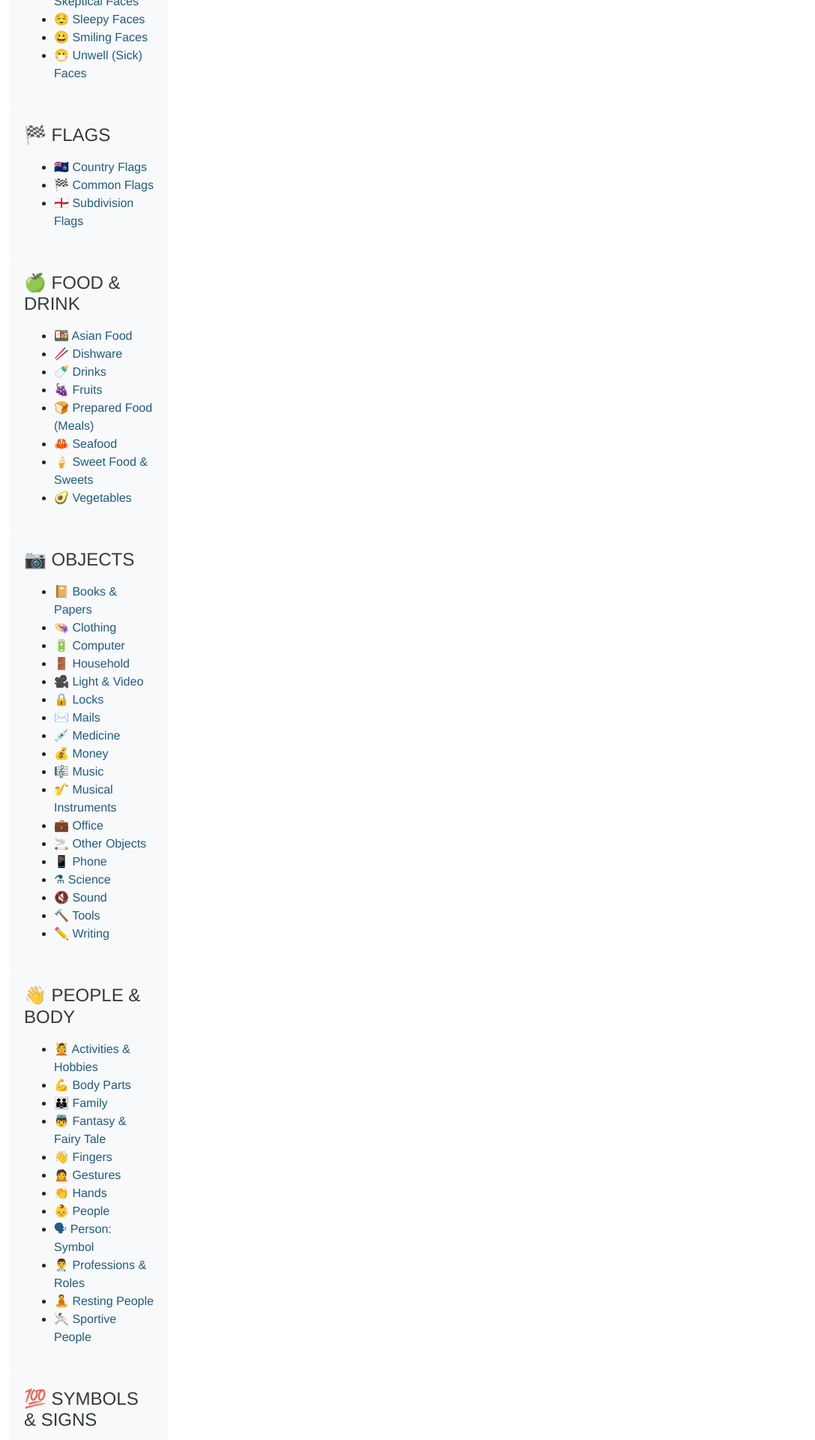
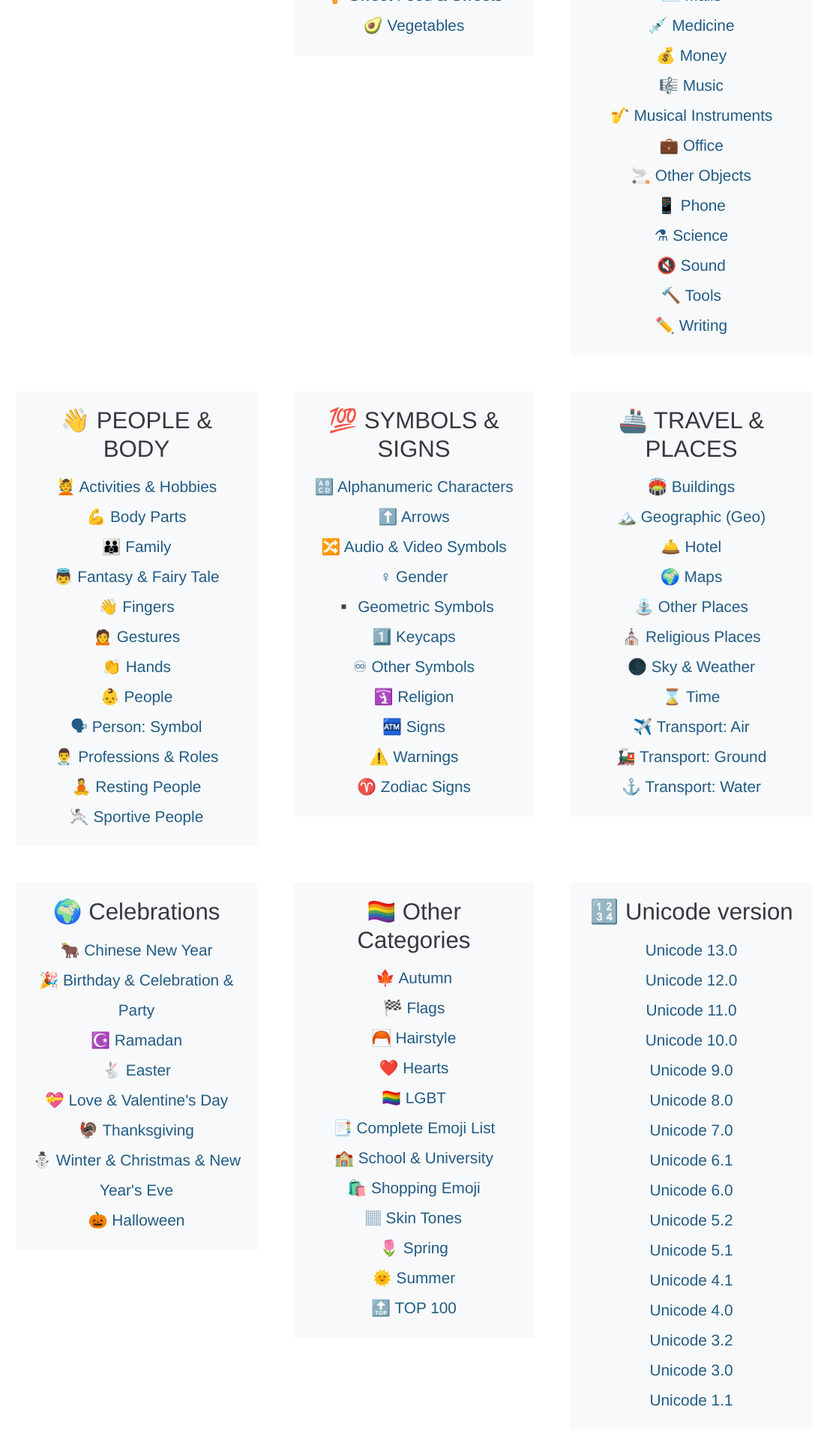
Before and after one commit to randomnoob/symbolsite, a Django app: page / in a window 1280 px wide. Shown: the part 1360-3280 px from the top of the page at 75% size, without its empty margins (88-1175 px from the left). Run offline with Django 3.2, Linux system fonts and the light colour scheme; some libraries are stand-ins or nearby versions; some web fonts are replaced.

Commit message:
end of day commit

```diff
--- a/symbol_space/emoji/models.py
+++ b/symbol_space/emoji/models.py
@@ -10,6 +10,8 @@ class Category(models.Model):
     slug = models.SlugField(unique=True)
     description = models.TextField(null=True)
 
+    def __str__(self):
+        return self.slug
 
 
 class EmojiTerra(models.Model):
--- a/symbol_space/symbol_space/templates/bsbay_category.html
+++ b/symbol_space/symbol_space/templates/bsbay_category.html
@@ -1,8 +1,8 @@
 {% extends 'bsbay.html' %}
 
-{% block page_title %}{{ object.name }} Emoji{% endblock %}
+{% block page_title %}{{ object.name }}{% endblock %}
 
-{% block h1 %}        {{ object.name }} Emoji    {% endblock %}
+{% block h1 %}        {{ object.name }}    {% endblock %}
 
 {% block content %}
 
--- a/symbol_space/symbol_space/templates/bsbay_component/sidebar.html
+++ b/symbol_space/symbol_space/templates/bsbay_component/sidebar.html
@@ -17,7 +17,9 @@
 
 
         <div class="most-wanted px-2 py-4">
-            <div class="text-center py-2"><span class="btn btn-block btn-lg btn-success"><h2>🔢 Unicode Version</h2></span></div>
+            <div class="text-center py-2"><span class="btn btn-block btn-lg btn-success">
+                    <h2>🔢 Unicode Version</h2>
+                </span></div>
 
             <ul class=" list-unstyled py-4 px-3">
                 <li><a href="{% url 'category_detail' 'unicode-130-emoji' %}">Unicode 13.0 (2020)</a></li>
@@ -42,22 +44,24 @@
 
 
         <div class="most-wanted px-2 py-4">
-                <div class="text-center py-2"><span class="btn btn-block btn-lg btn-success"><h2>🔠 Categories</h2></span></div>
+            <div class="text-center py-2"><span class="btn btn-block btn-lg btn-success">
+                    <h2>🔠 Categories</h2>
+                </span></div>
 
             <ul class=" list-unstyled px-3">
-                        <li><a href="/c/activities/"><span>🎮</span> Activities</a></li>
-                        <li><a href="/c/animals/"><span>🐢</span> Animals &amp; Nature</a>
+                <li><a href="/c/activities-emoji/"><span>🎮</span> Activities</a></li>
+                <li><a href="/c/small-animals-emoji/"><span>🐢</span> Animals &amp; Nature</a>
                 </li>
-                        <li><a href="/c/faces/"><span>😃</span> Faces &amp; Emotions</a>
+                <li><a href="/c/cat-faces-emoji/"><span>😃</span> Cat Faces</a>
                 </li>
-                        <li><a href="/c/flags/"><span>🏁</span> Flags</a></li>
-                        <li><a href="/c/food/"><span>🍏</span> Food &amp; Drink</a></li>
-                        <li><a href="/c/objects/"><span>📷</span> Objects</a></li>
-                        <li><a href="/c/people-body/"><span>👋</span> People &amp; Body</a>
+                <li><a href="/c/flags-emoji/"><span>🏁</span> Flags</a></li>
+                <li><a href="/c/asian-food-emoji/"><span>🍏</span> Food &amp; Drink</a></li>
+                <li><a href="/c/objects-emoji/"><span>📷</span> Objects</a></li>
+                <li><a href="/c/people-emoji/"><span>👋</span> People &amp; Body</a>
                 </li>
-                        <li><a href="/c/symbols/"><span>💯</span> Symbols &amp; Signs</a>
+                <li><a href="/c/symbols-emoji-signs-emoji/"><span>💯</span> Symbols &amp; Signs</a>
                 </li>
-                        <li><a href="/c/travel/"><span>🚢</span> Travel &amp; Places</a>
+                <li><a href="/c/travel-emoji-places-emoji/"><span>🚢</span> Travel &amp; Places</a>
                 </li>
             </ul>
         </div>
--- a/symbol_space/symbol_space/templates/bsbay_home.html
+++ b/symbol_space/symbol_space/templates/bsbay_home.html
@@ -5,31 +5,59 @@
 {% block h1 %}🐢 SymbolSpace 🌍 | Emoji Copy & Paste | Get to know the meanings of each emoji{% endblock %}
 
 {% block content %}
+<style>
+    .home-content {
+        font-size: 1.3rem;
+        line-height: 2.5rem;
+    }
+</style>
 
 <div class="container theme">
-    <div class="row pt-3">
-        <div class="col-12 col-md-8 order-2 order-md-1">
 
-            <div class="col-12 col-sm-6 col-lg-4">
+
+    <div class="py-5 home-content">
+        <div class="container">
+          <div class="row hidden-md-up">
             {% if featured  %}
             {% for heading, subcat in featured.items %}
-
-                <div class="card bg-light">
+            <div class="col-md-4 px-4 py-4">
+                <div class="card text-center bg-light">
                   <div class="card-body">
                     <h4 class="card-title">{{heading}}</h4>
-                        <p class="card-text">
-                            <ul>
+                    <ul class="card-text list-unstyled">
                       {% for catname, link in subcat.items %}
                         <li><a href="{{link}}">{{catname}}</a></li>
                       {% endfor %}
                     </ul>
-                        </p>
+                  </div>
                 </div>
               </div>
               {% endfor %}
               {% endif %}
-
-
+            <div class="col-md-4 px-4 py-4">
+              <div class="card text-center bg-light">
+                <div class="card-body">
+                  <h4 class="card-title">🔢 Unicode version</h4>
+                  <ul class="card-text list-unstyled">
+                    <li><a href="{% url 'category_detail' 'unicode-130-emoji' %}">Unicode 13.0</a></li>
+                    <li><a href="{% url 'category_detail' 'unicode-120-emoji' %}">Unicode 12.0</a></li>
+                    <li><a href="{% url 'category_detail' 'unicode-110-emoji' %}">Unicode 11.0</a></li>
+                    <li><a href="{% url 'category_detail' 'unicode-100-emoji' %}">Unicode 10.0</a></li>
+                    <li><a href="{% url 'category_detail' 'unicode-90-emoji' %}">Unicode 9.0</a></li>
+                    <li><a href="{% url 'category_detail' 'unicode-80-emoji' %}">Unicode 8.0</a></li>
+                    <li><a href="{% url 'category_detail' 'unicode-70-emoji' %}">Unicode 7.0</a></li>
+                    <li><a href="{% url 'category_detail' 'unicode-61-emoji' %}">Unicode 6.1</a></li>
+                    <li><a href="{% url 'category_detail' 'unicode-60-emoji' %}">Unicode 6.0</a></li>
+                    <li><a href="{% url 'category_detail' 'unicode-52-emoji' %}">Unicode 5.2</a></li>
+                    <li><a href="{% url 'category_detail' 'unicode-51-emoji' %}">Unicode 5.1</a></li>
+                    <li><a href="{% url 'category_detail' 'unicode-41-emoji' %}">Unicode 4.1</a></li>
+                    <li><a href="{% url 'category_detail' 'unicode-40-emoji' %}">Unicode 4.0</a></li>
+                    <li><a href="{% url 'category_detail' 'unicode-32-emoji' %}">Unicode 3.2</a></li>
+                    <li><a href="{% url 'category_detail' 'unicode-30-emoji' %}">Unicode 3.0</a></li>
+                    <li><a href="{% url 'category_detail' 'unicode-11-emoji' %}">Unicode 1.1</a></li>
+                </ul>
+                </div>
+              </div>
             </div>
 
           </div>
@@ -37,7 +65,10 @@
       </div>
 
 
-{% include "bsbay_component/sidebar.html" %}
+
+</div>
+
+
 
 
 
```
Also changed, not shown: symbol_space/emoji/utils.py (+124 -108 lines). Lines whose indentation alone changed are shown as unchanged.
